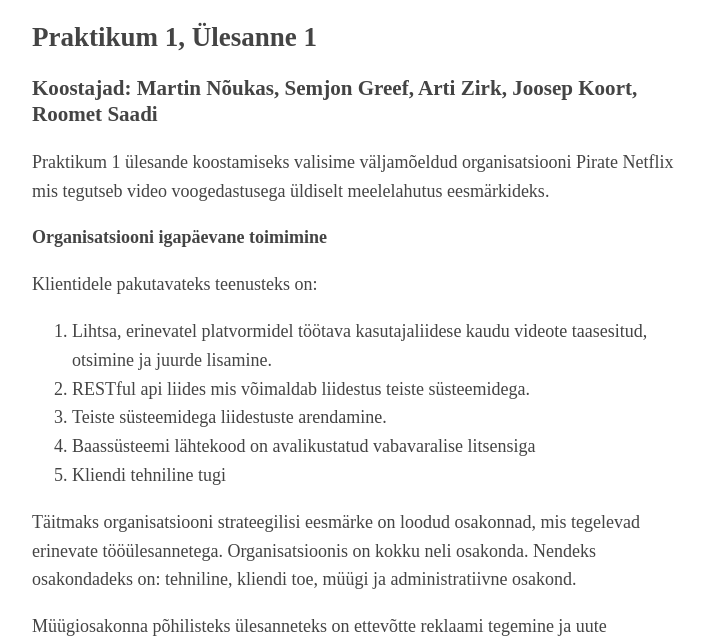
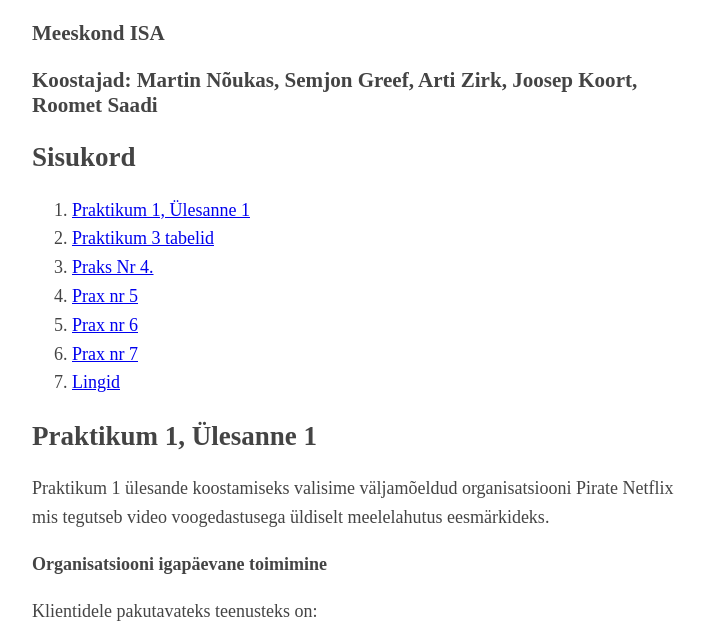
Before and after one commit to artizirk/analuus, a plain HTML site: page index.html in a window 1280 px wide. Shown: the part 129-770 px from the top of the page, without its empty margins (283-987 px from the left). Drawn offline with Linux system fonts and the light colour scheme.

Commit message:
Added TOC, closes #5

```diff
--- a/index.html
+++ b/index.html
@@ -117,10 +117,15 @@ td:nth-last-child(-n+2) {
 }
   </style>
 
-<body>
+<body onload="onload();">
 <h1>I230 Infosüsteemide analüüs ja projekteerimine (kevad 2017)</h1>
+<h3>Meeskond ISA</h3>
+<h3>Koostajad: Martin Nõukas, Semjon Greef, Arti Zirk, Joosep Koort, Roomet Saadi</h3>
+<h2>Sisukord</h2>
+<p id="sisukord"></p>
+
+
 <h2>Praktikum 1, Ülesanne 1</h2>
-<h3>Koostajad: Martin Nõukas, Semjon Greef, Arti Zirk, Joosep Koort, Roomet Saadi</h3>
 <p>Praktikum 1 ülesande koostamiseks valisime väljamõeldud organisatsiooni Pirate Netflix mis tegutseb video voogedastusega üldiselt meelelahutus eesmärkideks.
 </p>
     <b>Organisatsiooni igapäevane toimimine</b>
@@ -459,4 +464,26 @@ Klientidele pakutavateks teenusteks on:
 
 <img src="praktikum7.png">
 
+<h2>Lingid</h2>
+<p>
+    <ul>
+        <li><a href="https://github.com/artizirk/analuus">GitHub Repositorium</a></li>
+    </ul>
+</p>
+
+<script>
+function onload() {
+    let sisukord = "<ol>";
+    let sisukordEl = document.getElementById("sisukord");
+    for (let el of document.querySelectorAll("h2")) {
+        if (el.innerHTML == "Sisukord") {
+            continue
+        }
+        el.id=el.innerText
+        sisukord += `<li><a href="#${el.id}">${el.innerText}</li>`
+    }
+    sisukord += "</ol>"
+    sisukordEl.innerHTML = sisukord;
+}
+</script>
 </body></html>
```
